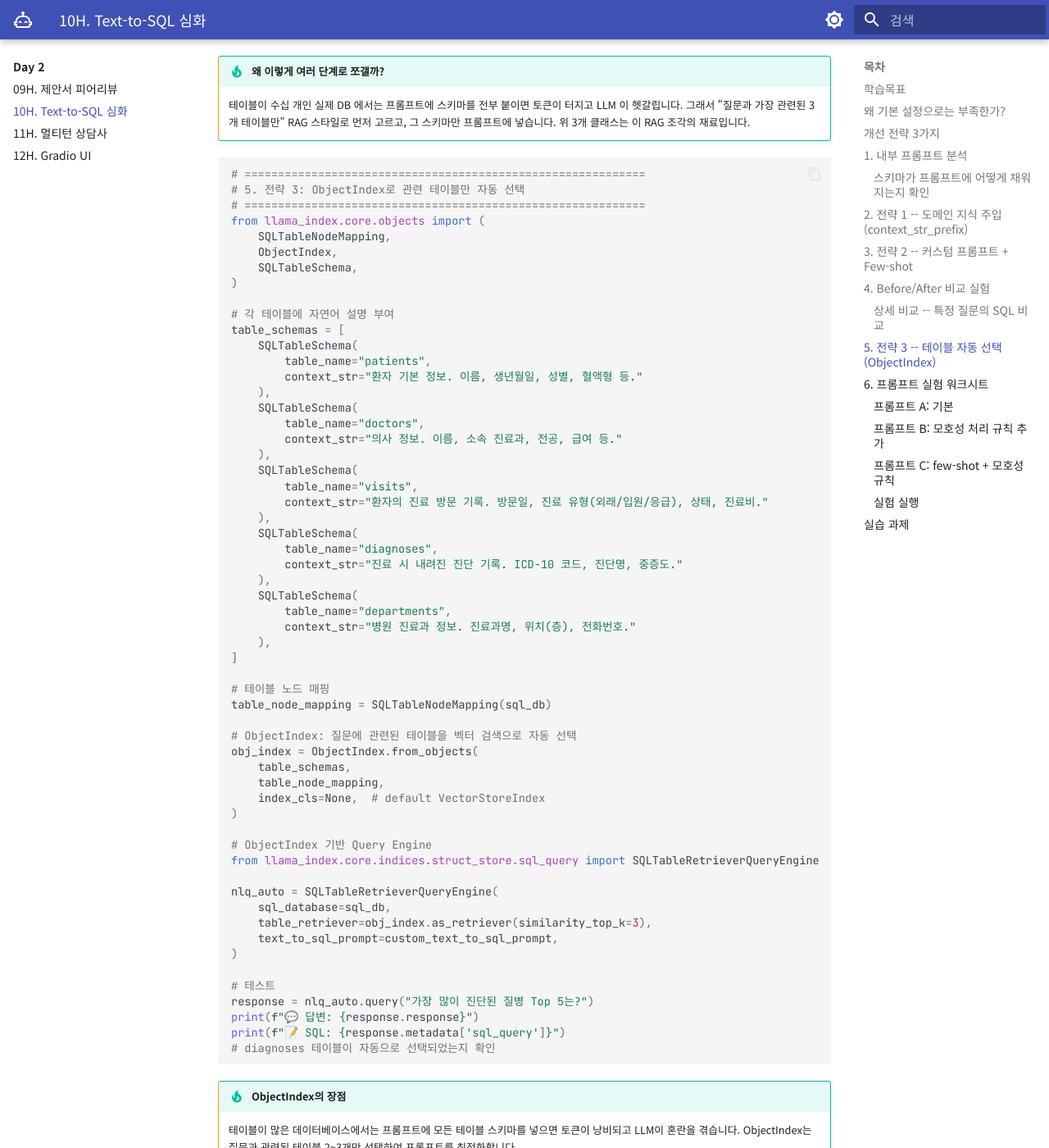
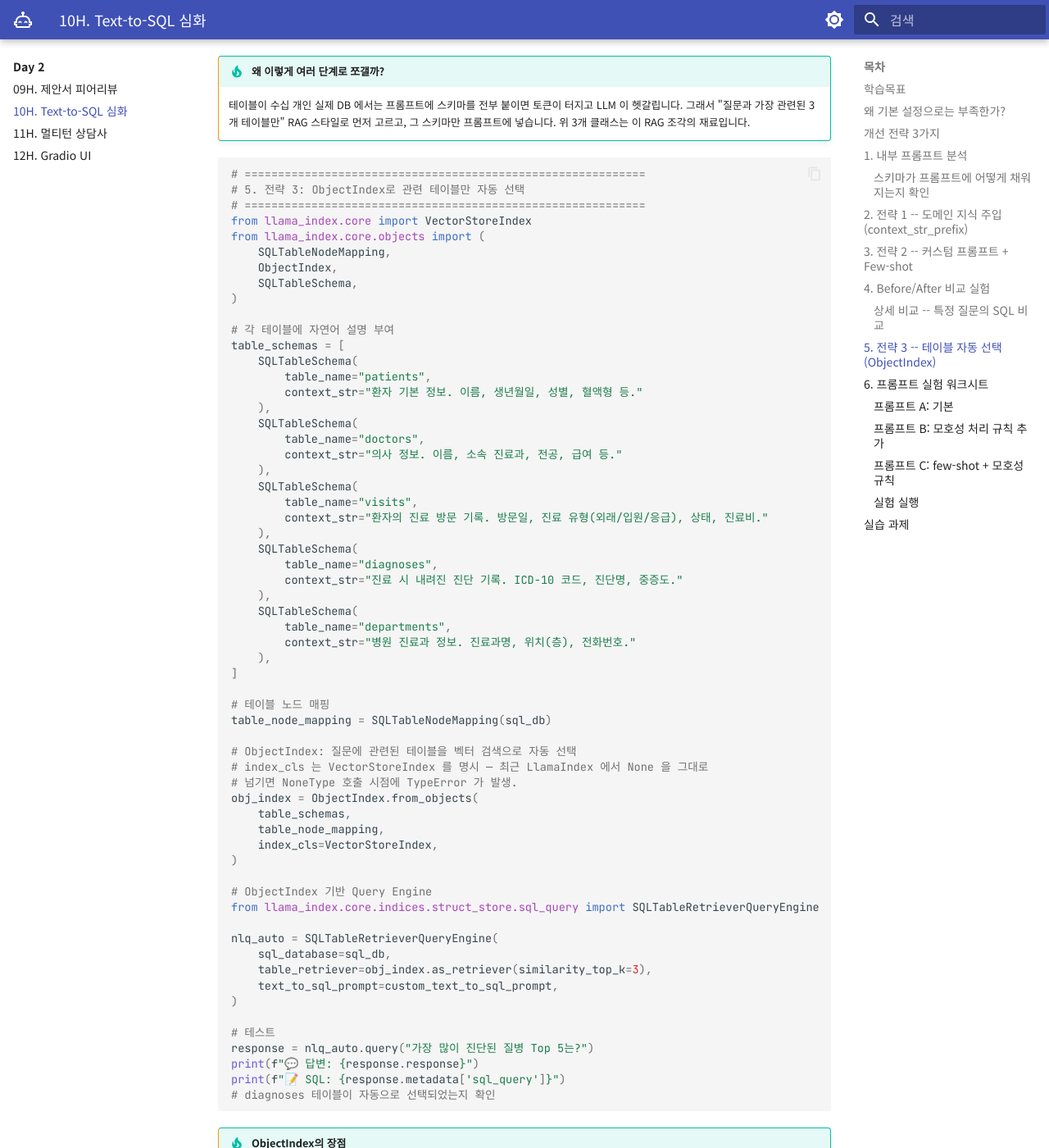
Before and after one commit to siapapa/siapapa.github.io, an MkDocs documentation site: the page built from docs/day2/10-text-to-sql-advanced.md, in a window 1280 px wide and 1400 px high, scrolled down 7386 px. Shown: the whole window at 82% size. Built offline with MkDocs 1.6.1 and Material for MkDocs 9.7.7, drawn with Linux system fonts in a browser that asks for light colours.

Commit message:
fix(notebook 08, doc 10H): ObjectIndex.from_objects 의 index_cls 를 명시
증상: notebooks/08 의 "6. 전략 ③ — 테이블 자동 선택" 셀 실행 시
  TypeError: 'NoneType' object is not callable

원인: 코드가 `index_cls=None`(주석엔 "default VectorStoreIndex")으로
넘기고 있었는데, 최근 LlamaIndex 는 None 을 sentinel 로 해석하지 않고
그대로 클래스 호출자로 사용 → None() 시점에 TypeError.

수정:
- `from llama_index.core import VectorStoreIndex` 임포트 후
  `index_cls=VectorStoreIndex` 로 명시 전달.
- 적용 위치 3곳: notebooks/08, notebooks_student/08(추적 대상), 강의 본문
  docs/day2/10-text-to-sql-advanced.md.

Co-Authored-By: Claude Opus 4.7 (1M context) <noreply@anthropic.com>

```diff
--- a/docs/day2/10-text-to-sql-advanced.md
+++ b/docs/day2/10-text-to-sql-advanced.md
@@ -324,6 +324,7 @@ print(f"💬 커스텀 답변: {resp_custom.response[:100]}...")
 # ============================================================
 # 5. 전략 3: ObjectIndex로 관련 테이블만 자동 선택
 # ============================================================
+from llama_index.core import VectorStoreIndex
 from llama_index.core.objects import (
     SQLTableNodeMapping,
     ObjectIndex,
@@ -358,10 +359,12 @@ table_schemas = [
 table_node_mapping = SQLTableNodeMapping(sql_db)
 
 # ObjectIndex: 질문에 관련된 테이블을 벡터 검색으로 자동 선택
+# index_cls 는 VectorStoreIndex 를 명시 — 최근 LlamaIndex 에서 None 을 그대로
+# 넘기면 NoneType 호출 시점에 TypeError 가 발생.
 obj_index = ObjectIndex.from_objects(
     table_schemas,
     table_node_mapping,
-    index_cls=None,  # default VectorStoreIndex
+    index_cls=VectorStoreIndex,
 )
 
 # ObjectIndex 기반 Query Engine
```
Also changed, not shown: 1 other file.
